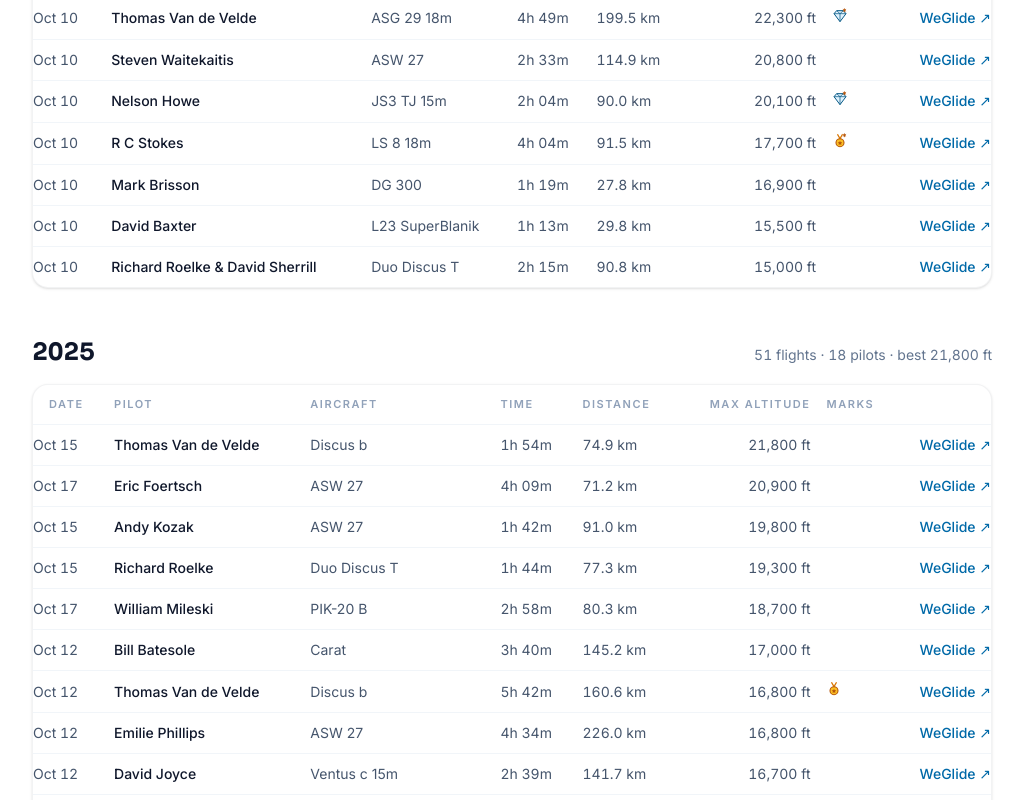
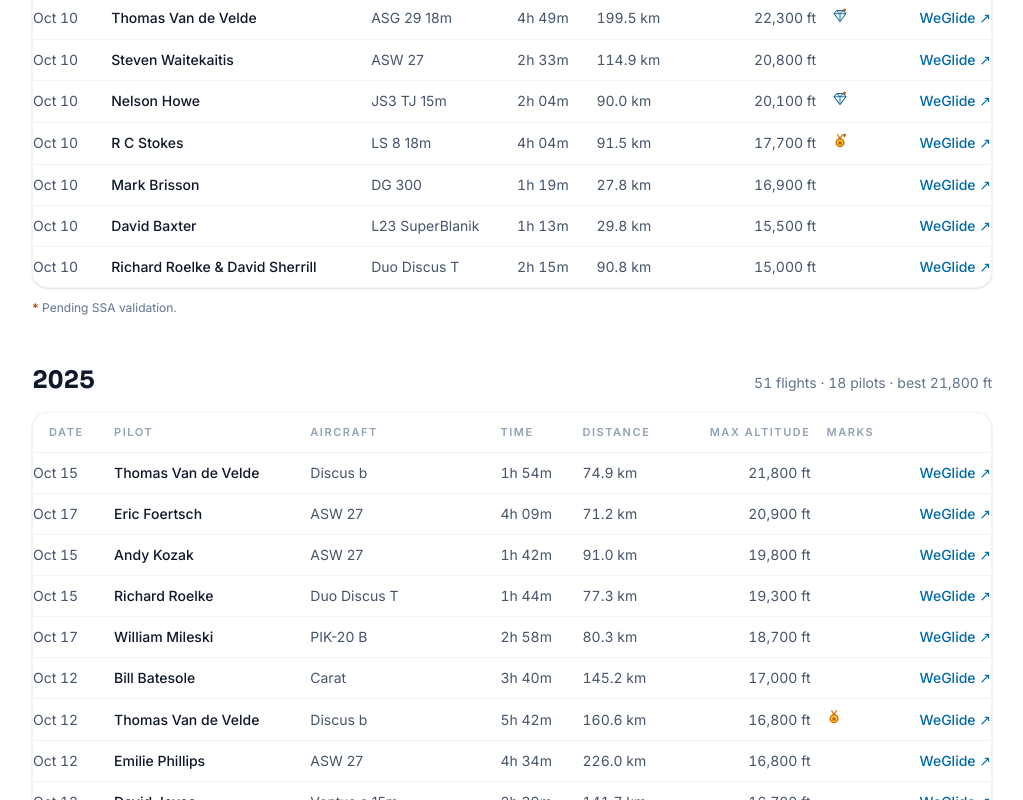
Before and after one commit to soaringibex/mtwashingtonsoaring, a Next.js app: page /flights in a window 1280 px wide. Shown: the part 851-1651 px from the top of the page, without its empty margins (128-1151 px from the left). Built offline with nearby package versions, Linux system fonts and the light colour scheme.

Commit message:
feat(flights): the pending badges get their footnote
Any year table carrying a pending mark explains the asterisk beneath it: * Pending SSA validation. The 2026 table carries it today; future seasons inherit it automatically.

```diff
--- a/src/components/flights/FlightArchive.tsx
+++ b/src/components/flights/FlightArchive.tsx
@@ -172,6 +172,14 @@ export function FlightArchive() {
                   </table>
                 </div>
               </div>
+              {rows.some((flight) => flight.ssaPending?.length) ? (
+                <p className="mt-3 text-xs text-slate-500">
+                  <span className="font-bold text-amber-700" aria-hidden="true">
+                    *
+                  </span>{" "}
+                  Pending SSA validation.
+                </p>
+              ) : null}
             </section>
           );
         })}
```
